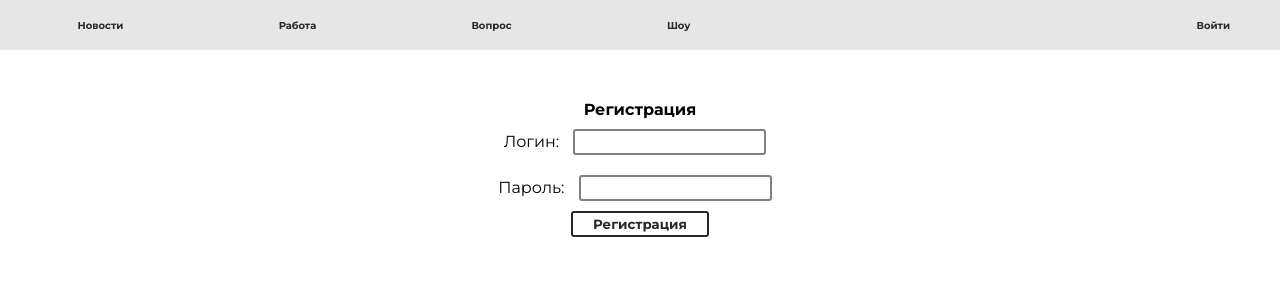
After one commit to YauheniRusinchuk/hacker-news, a Django app: page /register/ in a window 1280 px wide. The commit adds this page. Shown: the top 300 px of the page. Run offline with Django 3.2, Linux system fonts and the light colour scheme.

Commit message:
add register form and view

```diff
--- a/src/apps/home/urls.py
+++ b/src/apps/home/urls.py
@@ -1,6 +1,6 @@
 from django.contrib import admin
 from django.urls import path
-from .views import HomeView, LoginView
+from .views import HomeView, LoginView, RegisterView
 
 
 app_name = 'home'
@@ -9,5 +9,6 @@ app_name = 'home'
 urlpatterns = [
     path('', HomeView.as_view(), name='home_page'),
     path('login/', LoginView.as_view(), name='login_page'),
+    path('register/', RegisterView.as_view(), name='register_page'),
     path('admin/', admin.site.urls),
 ]
--- a/src/apps/home/views.py
+++ b/src/apps/home/views.py
@@ -1,13 +1,36 @@
+from django.contrib.auth.models import User
 from django.views.generic import TemplateView
 from django.views import View
 from django.shortcuts import render, redirect
-from src.forms.auth.forms import LoginForm
+from src.forms.auth.forms import LoginForm, RegisterForm
 from django.contrib.auth.models import User
 from django.contrib.auth import authenticate, login
 
 
 class HomeView(TemplateView):
     template_name = 'home/home.html'
+
+
+
+class RegisterView(View):
+    template_name   = 'auth/register.html'
+
+    def get(self, request, *args, **kwargs):
+        if request.user.is_authenticated:
+            return redirect('home:home_page')
+        else:
+            form = RegisterForm()
+            return render(request, self.template_name, {'form': form})
+
+    def post(self, request, *args, **kwargs):
+        form = RegisterForm(request.POST)
+        if form.is_valid():
+            user = User.objects.create_user(username=form.cleaned_data['login'])
+            user.set_password(form.cleaned_data['password'])
+            user.save()
+            return redirect('home:login_page')
+        else:
+            return redirect('home:register_page')
 
 
 class LoginView(View):
--- a/src/apps/static/css/main.css
+++ b/src/apps/static/css/main.css
@@ -83,8 +83,38 @@
 
 
 
+.register_container {
+    width: 100%;
+    text-align: center;
+    margin: 100px auto;
+}
+
+.register_container form input[type='password'], input[type='text'] {
+    border: 2px solid grey;
+    border-radius: 3px;
+    padding: 3px 10px;
+    margin: 10px;
+    outline: none;
+}
+
+.register_container form input[type='submit'] {
+    background-color: white;
+    color: #292828;
+    border: 2px solid #292828;
+    border-radius: 3px;
+    outline: none;
+    padding: 3px 20px;
+    font-weight: bold;
+    cursor: pointer;
+}
 
 
+.btn_register {
+    margin-top: 50px;
+    text-decoration: none;
+    color: grey;
+    font-size: 10px;
+}
 
 .main_container {
     margin: 60px auto;
--- a/src/apps/templates/auth/login.html
+++ b/src/apps/templates/auth/login.html
@@ -5,11 +5,14 @@
 
 
     <div class='login_container'>
-
+        <h4>Войти</h4>
         <form class="" method="post">{% csrf_token %}
             {{ form.as_p }}
             <input type="submit" value="Войти">
         </form>
+
+
+        <a class='btn_register' href="{% url 'home:register_page' %}">Регистрация</a>
     </div>
 
 {% endblock %}
--- /dev/null
+++ b/src/apps/templates/auth/register.html
@@ -0,0 +1,15 @@
+{% extends 'base.html' %}
+
+
+{% block content %}
+
+    <div class='register_container'>
+    <h4>Регистрация</h4>
+    <form method="post">{% csrf_token %}
+        {{form.as_p}}
+        <input type="submit" name="" value="Регистрация">
+    </form>
+
+    </div>
+
+{% endblock %}
--- a/src/forms/auth/forms.py
+++ b/src/forms/auth/forms.py
@@ -1,6 +1,21 @@
 from django import forms
+from django.contrib.auth.models import User
 
 
 class LoginForm(forms.Form):
     login       = forms.CharField(label='Логин')
     password    = forms.CharField(label='Пароль', widget=forms.PasswordInput)
+
+
+
+class RegisterForm(forms.Form):
+    login       = forms.CharField(label='Логин')
+    password    = forms.CharField(label='Пароль', widget=forms.PasswordInput)
+
+
+    def clean_login(self):
+        username = self.cleaned_data.get('login')
+        qs = User.objects.filter(username=username)
+        if qs.exists():
+            raise forms.ValidationError("email is taken")
+        return username
```
